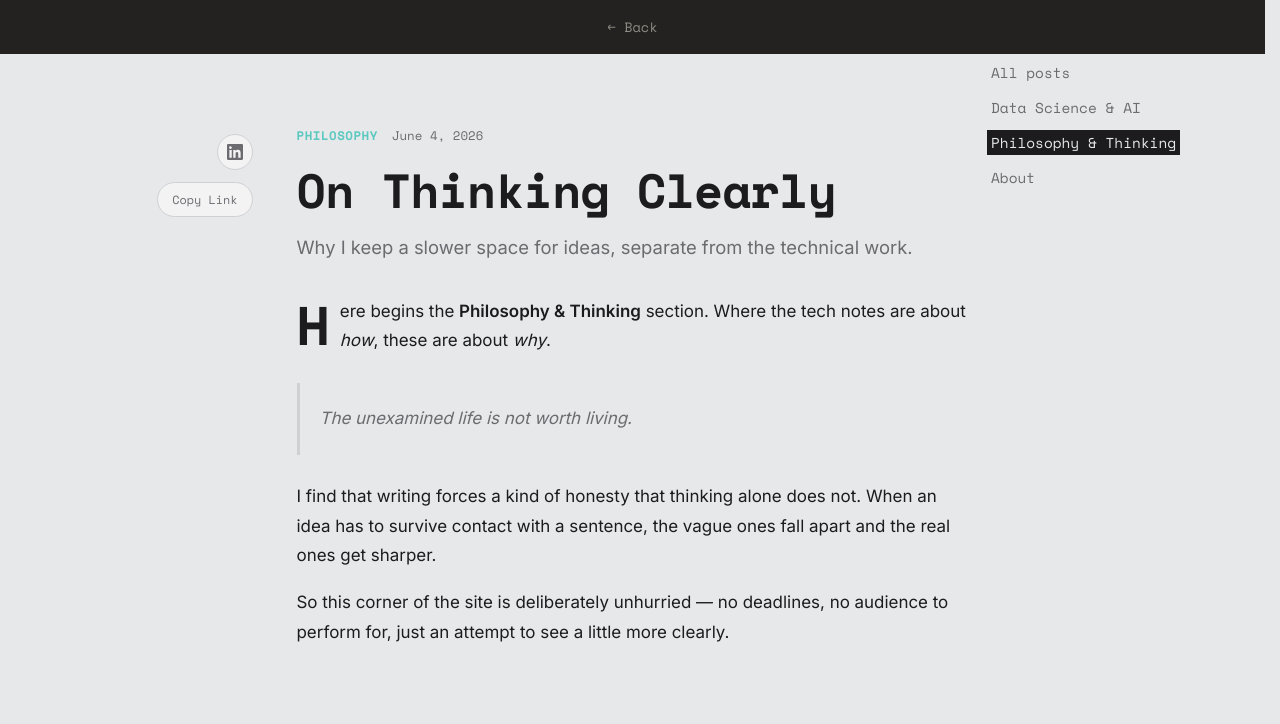
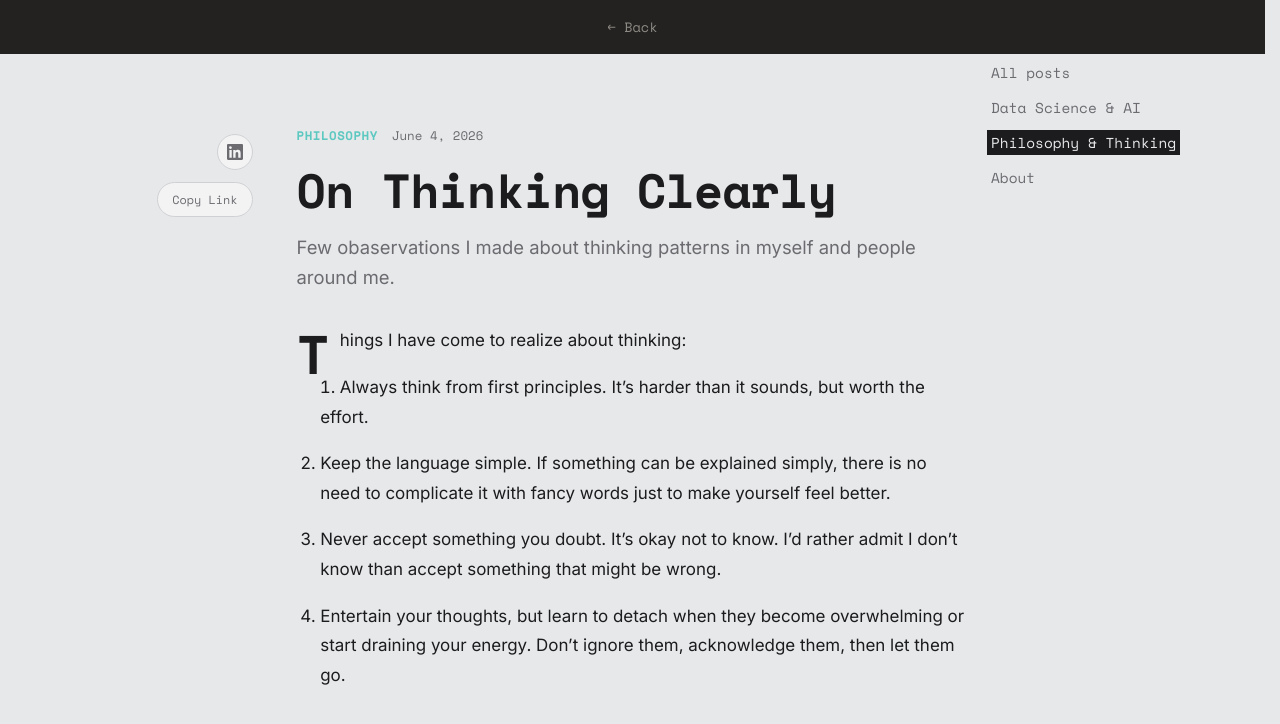
Before and after one commit to s-ingale/s-ingale.github.io, a Jekyll site: the page built from _philosophy/on-thinking-clearly.md, in a window 1280 px wide. Shown: the top 724 px of the page. Built offline with Jekyll 4.4.1, drawn with Linux system fonts in a browser that asks for light colours.

Commit message:
Revise "On Thinking Clearly" section: update description and restructure content for clarity

```diff
--- a/_philosophy/on-thinking-clearly.md
+++ b/_philosophy/on-thinking-clearly.md
@@ -1,17 +1,15 @@
 ---
 title: "On Thinking Clearly"
-description: "Why I keep a slower space for ideas, separate from the technical work."
+description: "Few obaservations I made about thinking patterns in myself and people around me."
 date: 2026-06-04
 ---
 
-Here begins the **Philosophy & Thinking** section. Where the tech notes are
-about *how*, these are about *why*.
+Things I have come to realize about thinking:
 
-> The unexamined life is not worth living.
+1. Always think from first principles. It's harder than it sounds, but worth the effort.
 
-I find that writing forces a kind of honesty that thinking alone does not. When
-an idea has to survive contact with a sentence, the vague ones fall apart and
-the real ones get sharper.
+2. Keep the language simple. If something can be explained simply, there is no need to complicate it with fancy words just to make yourself feel better.
 
-So this corner of the site is deliberately unhurried — no deadlines, no
-audience to perform for, just an attempt to see a little more clearly.
+3. Never accept something you doubt. It's okay not to know. I'd rather admit I don't know than accept something that might be wrong.
+
+4. Entertain your thoughts, but learn to detach when they become overwhelming or start draining your energy. Don't ignore them, acknowledge them, then let them go.
```
